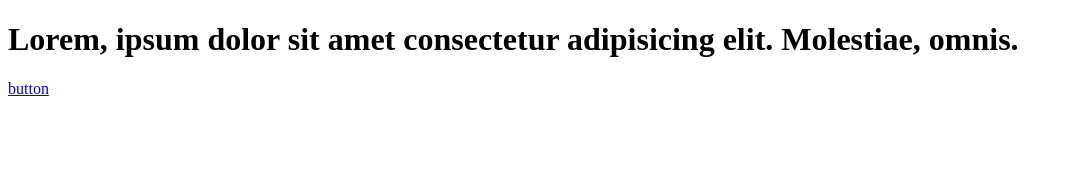
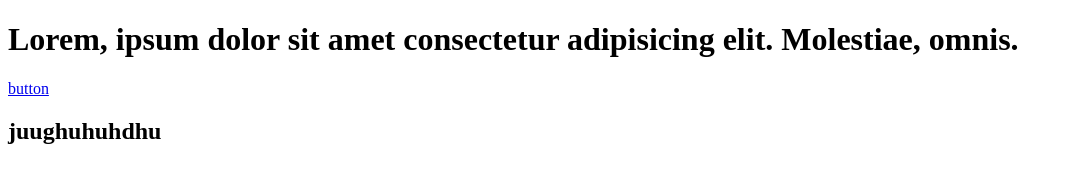
Before and after one commit to Amreys/Css, a plain HTML site: page index.html in a window 1280 px wide. Shown: the whole page, without its empty margins (0-1073 px from the left). Drawn offline with Linux system fonts and the light colour scheme.

Commit message:
Update index.html

```diff
--- a/index.html
+++ b/index.html
@@ -9,5 +9,6 @@
 <body>
     <h1>Lorem, ipsum dolor sit amet consectetur adipisicing elit. Molestiae, omnis.</h1>
    <a href="#">button</a>
+    <h2>juughuhuhdhu</h2>
 </body>
 </html>
```
